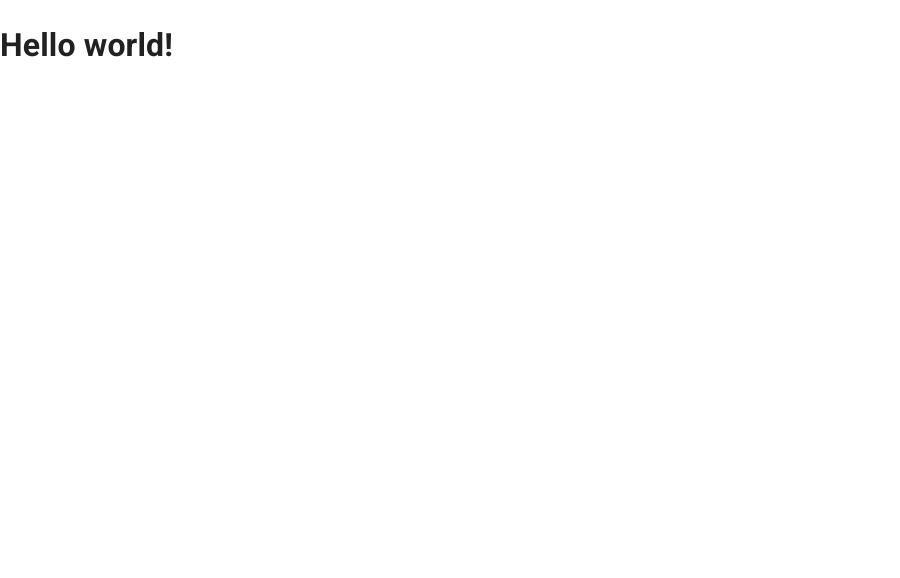
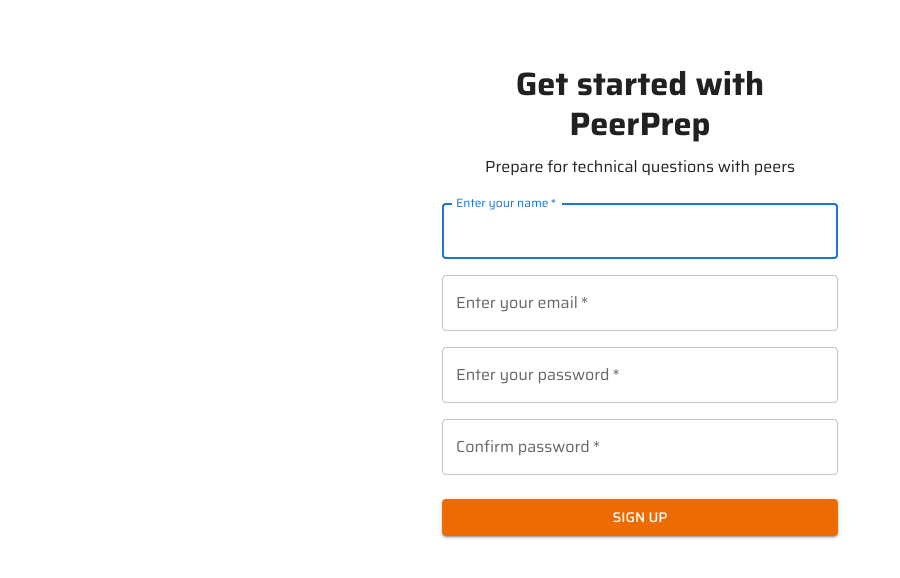
Before and after one commit to CS3219-SE-Principles-and-Patterns/cs3219-project-ay2122-2122-s1-g34, a React (Create React App) app in the folder client/: page /register in a window 1280 px wide. Shown: the top 578 px of the page, without its empty margins (0-900 px from the left). Built offline with nearby package versions, Linux system fonts and the light colour scheme.

Commit message:
feat: create register page

```diff
--- a/client/public/index.html
+++ b/client/public/index.html
@@ -2,9 +2,11 @@
 <html lang="en">
   <head>
     <meta charset="utf-8" />
+    <link rel="preconnect" href="https://fonts.googleapis.com" />
+    <link rel="preconnect" href="https://fonts.gstatic.com" crossorigin />
     <link
+      href="https://fonts.googleapis.com/css2?family=Saira:wght@300;400;500;700&display=swap"
       rel="stylesheet"
-      href="https://fonts.googleapis.com/css?family=Roboto:300,400,500,700&display=swap"
     />
     <meta name="viewport" content="initial-scale=1, width=device-width" />
     <link rel="icon" href="%PUBLIC_URL%/favicon.ico" />
--- a/client/src/app/App.tsx
+++ b/client/src/app/App.tsx
@@ -1,10 +1,19 @@
 import { CssBaseline } from "@mui/material";
+import { Switch, Route } from "react-router-dom";
+
+import Register from "features/registration/Register";
 
 export default function App() {
   return (
     <>
       <CssBaseline />
-      <h1>Hello world!</h1>
+      <Switch>
+        <Route path="/login"></Route>
+        <Route path="/register">
+          <Register />
+        </Route>
+        <Route path="/"></Route>
+      </Switch>
     </>
   );
 }
--- /dev/null
+++ b/client/src/app/theme.ts
@@ -0,0 +1,26 @@
+import { createTheme, responsiveFontSizes } from "@mui/material/styles";
+
+let theme = createTheme({
+  typography: {
+    fontFamily: "'Saira', sans-serif",
+  },
+  components: {
+    MuiCssBaseline: {
+      styleOverrides: `
+        html {
+          height: 100%;
+        }
+
+        body {
+          height: 100%;
+          & > #root {
+            height: 100%;
+          }
+        }
+      `,
+    },
+  },
+});
+theme = responsiveFontSizes(theme);
+
+export default theme;
--- /dev/null
+++ b/client/src/features/registration/Register.tsx
@@ -0,0 +1,139 @@
+import {
+  Box,
+  Button,
+  Container,
+  Grid,
+  TextField,
+  Typography,
+} from "@mui/material";
+import { useFormik } from "formik";
+import * as yup from "yup";
+
+const validationSchema = yup.object({
+  displayName: yup.string().required("Name is required"),
+  email: yup
+    .string()
+    .email("Enter a valid email")
+    .required("Email is required"),
+  password1: yup
+    .string()
+    .min(6, "Password should be of minimum 6 characters length")
+    .required("Password is required"),
+  password2: yup
+    .string()
+    .oneOf([yup.ref("password1"), null], "Passwords must match"),
+});
+
+export default function Register() {
+  const formik = useFormik({
+    initialValues: {
+      displayName: "",
+      email: "",
+      password1: "",
+      password2: "",
+    },
+    validationSchema: validationSchema,
+    onSubmit: (values) => {
+      alert(JSON.stringify(values, null, 2));
+    },
+  });
+
+  return (
+    <Container maxWidth="xs">
+      <Box
+        sx={{
+          paddingTop: 8,
+          display: "flex",
+          flexDirection: "column",
+          alignItems: "center",
+          textAlign: "center",
+        }}
+      >
+        <Typography
+          component="h1"
+          variant="h4"
+          gutterBottom
+          sx={{ fontWeight: "bold" }}
+        >
+          Get started with PeerPrep
+        </Typography>
+        <Typography>Prepare for technical questions with peers</Typography>
+        <Box component="form" onSubmit={formik.handleSubmit} sx={{ mt: 3 }}>
+          <Grid container spacing={2}>
+            <Grid item xs={12}>
+              <TextField
+                required
+                fullWidth
+                label="Enter your name"
+                autoFocus
+                name="displayName"
+                value={formik.values.displayName}
+                onChange={formik.handleChange}
+                error={
+                  formik.touched.displayName &&
+                  Boolean(formik.errors.displayName)
+                }
+                helperText={
+                  formik.touched.displayName && formik.errors.displayName
+                }
+              />
+            </Grid>
+            <Grid item xs={12}>
+              <TextField
+                required
+                fullWidth
+                label="Enter your email"
+                autoComplete="email"
+                name="email"
+                value={formik.values.email}
+                onChange={formik.handleChange}
+                error={formik.touched.email && Boolean(formik.errors.email)}
+                helperText={formik.touched.email && formik.errors.email}
+              />
+            </Grid>
+            <Grid item xs={12}>
+              <TextField
+                required
+                fullWidth
+                label="Enter your password"
+                type="password"
+                autoComplete="new-password"
+                name="password1"
+                value={formik.values.password1}
+                onChange={formik.handleChange}
+                error={
+                  formik.touched.password1 && Boolean(formik.errors.password1)
+                }
+                helperText={formik.touched.password1 && formik.errors.password1}
+              />
+            </Grid>
+            <Grid item xs={12}>
+              <TextField
+                required
+                fullWidth
+                label="Confirm password"
+                type="password"
+                name="password2"
+                value={formik.values.password2}
+                onChange={formik.handleChange}
+                error={
+                  formik.touched.password2 && Boolean(formik.errors.password2)
+                }
+                helperText={formik.touched.password2 && formik.errors.password2}
+              />
+            </Grid>
+          </Grid>
+          <Button
+            type="submit"
+            fullWidth
+            variant="contained"
+            color="warning"
+            sx={{ mt: 3, mb: 2 }}
+          >
+            Sign Up
+          </Button>
+        </Box>
+      </Box>
+    </Container>
+  );
+}
--- a/client/src/index.tsx
+++ b/client/src/index.tsx
@@ -1,12 +1,20 @@
+import { ThemeProvider } from "@mui/material/styles";
 import React from "react";
 import ReactDOM from "react-dom";
+import { BrowserRouter as Router } from "react-router-dom";
 
 import App from "app/App";
+import theme from "app/theme";
+
 import reportWebVitals from "./reportWebVitals";
 
 ReactDOM.render(
   <React.StrictMode>
-    <App />
+    <Router>
+      <ThemeProvider theme={theme}>
+        <App />
+      </ThemeProvider>
+    </Router>
   </React.StrictMode>,
   document.getElementById("root")
 );
```
Also changed, not shown: client/package.json (+7 -2 lines), 2 other files (tests, documents, lock files or other folders).
